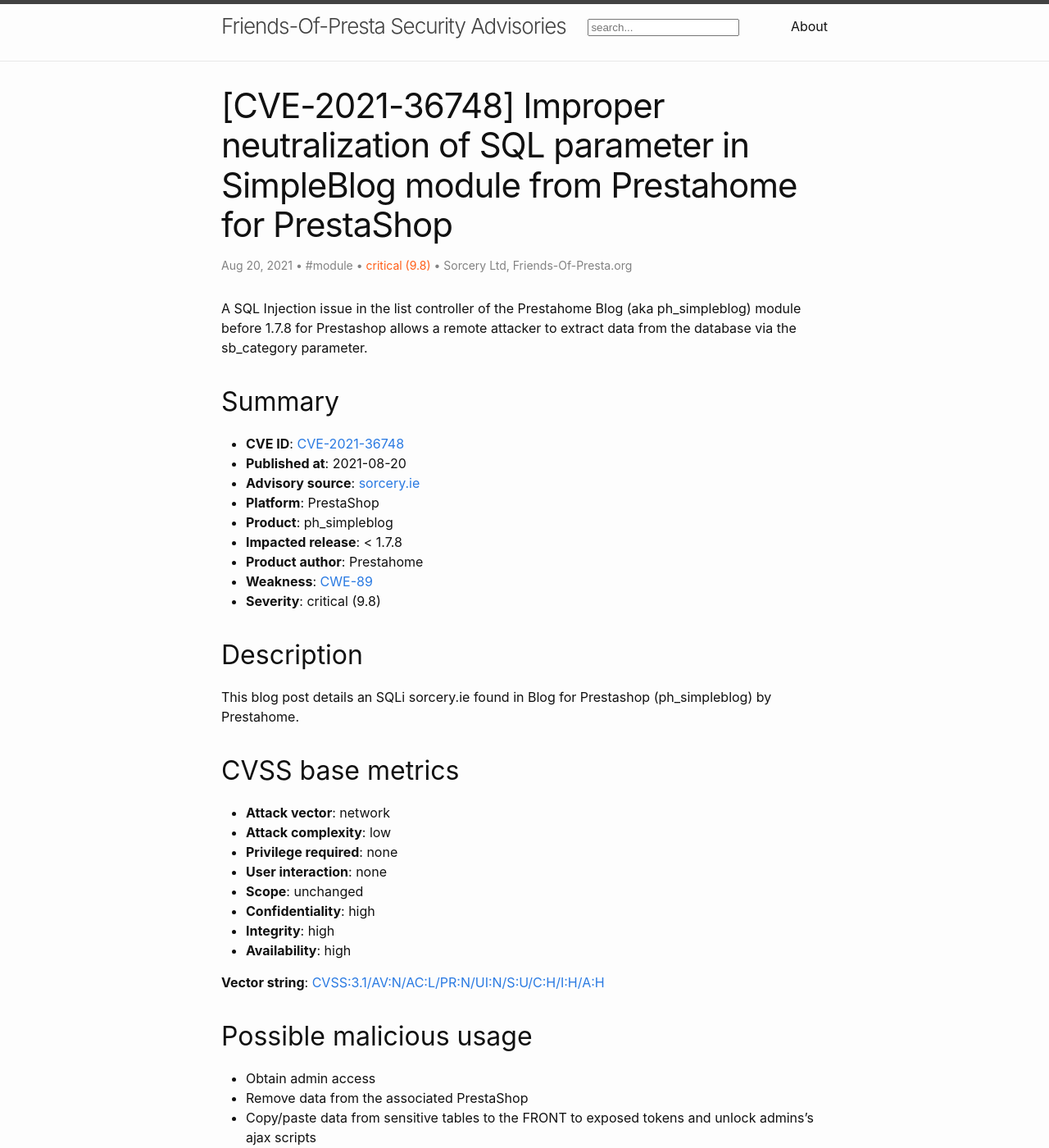
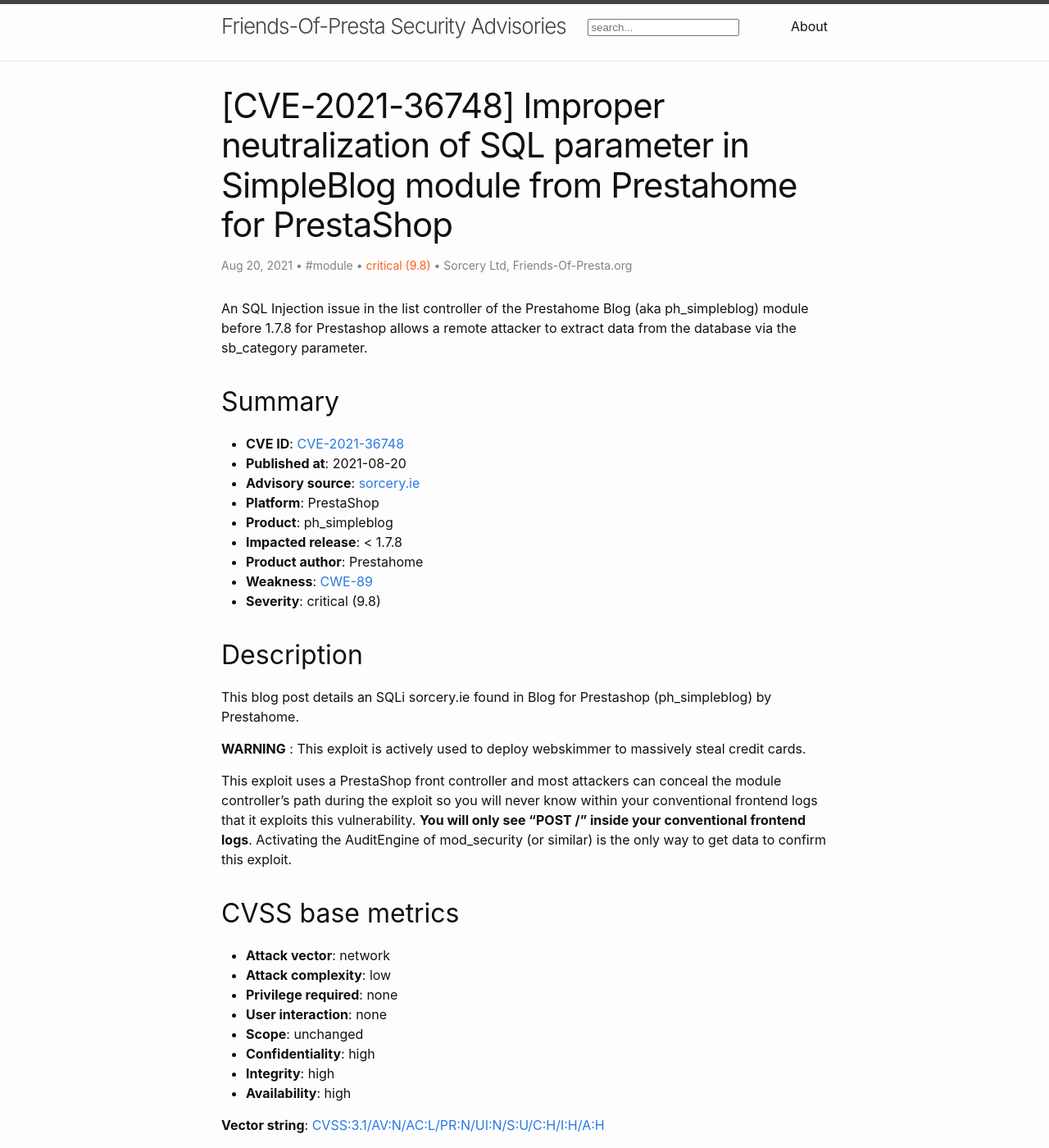
Before and after one commit to friends-of-presta/security-advisories, a Jekyll site: the page built from _posts/2021-08-20-ph_simpleblog.md, in a window 1280 px wide and 1400 px high. Shown: the whole window at 82% size. Built offline with Jekyll 4.4.1, drawn with Linux system fonts in a browser that asks for light colours; some of the changed text lies outside the part shown.

Commit message:
Update 2021-08-20-ph_simpleblog.md

````diff
--- a/_posts/2021-08-20-ph_simpleblog.md
+++ b/_posts/2021-08-20-ph_simpleblog.md
@@ -9,7 +9,7 @@ meta: "CVE,PrestaShop,ph_simpleblog"
 severity: "critical (9.8)"
 ---
 
-A SQL Injection issue in the list controller of the Prestahome Blog (aka ph_simpleblog) module before 1.7.8 for Prestashop allows a remote attacker to extract data from the database via the sb_category parameter.
+An SQL Injection issue in the list controller of the Prestahome Blog (aka ph_simpleblog) module before 1.7.8 for Prestashop allows a remote attacker to extract data from the database via the sb_category parameter.
 
 ## Summary
 
@@ -26,6 +26,10 @@ A SQL Injection issue in the list controller of the Prestahome Blog (aka ph_simp
 ## Description
 
 This blog post details an SQLi sorcery.ie found in Blog for Prestashop (ph_simpleblog) by Prestahome.
+
+**WARNING** : This exploit is actively used to deploy webskimmer to massively steal credit cards.
+
+This exploit uses a PrestaShop front controller and most attackers can conceal the module controller’s path during the exploit so you will never know within your conventional frontend logs that it exploits this vulnerability. **You will only see “POST /” inside your conventional frontend logs**. Activating the AuditEngine of mod_security (or similar) is the only way to get data to confirm this exploit.
 
 ## CVSS base metrics
 
@@ -46,6 +50,12 @@ This blog post details an SQLi sorcery.ie found in Blog for Prestashop (ph_simpl
 * Remove data from the associated PrestaShop
 * Copy/paste data from sensitive tables to the FRONT to exposed tokens and unlock admins's ajax scripts
 * Rewrite SMTP settings to hijack emails
+*
+## Proof of concept
+
+```bash
+https://preprod.X/module/simpleblog/list?sb_category=1%27%29%3BSELECT+0x73656c65637420736c656570283130293b+INTO+%40var_name%3Bselect+%40var_name%3Bprepare+stmt+from+%40var_name%3B+execute+stmt;--
+```
 
 ## Patch for version 1.7.7
 ```diff
````
